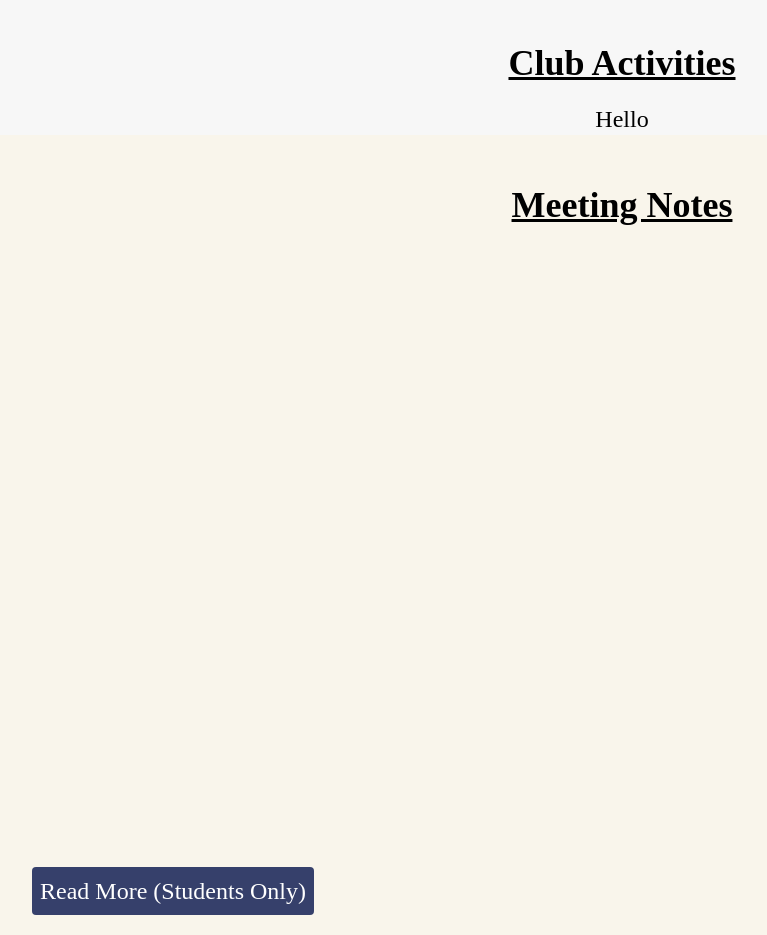
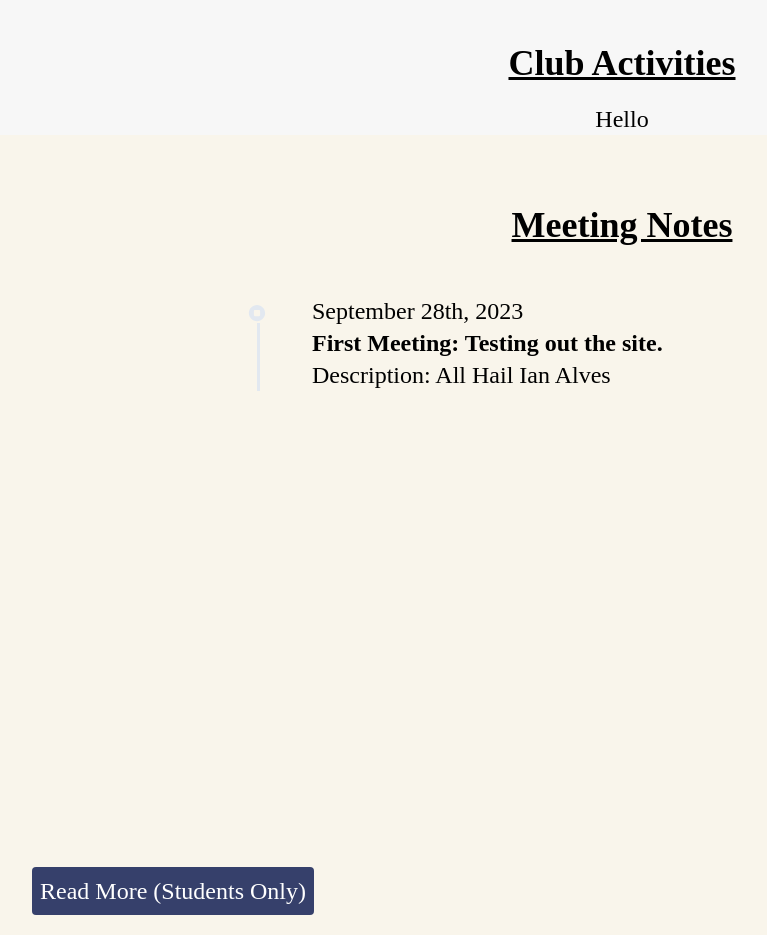
Before and after one commit to minh-p/pacificacornerstone, a Next.js app in the folder frontend/: page / in a window 1280 px wide. Shown: the part 1660-2595 px from the top of the page, without its empty margins (18-785 px from the left). Built offline with nearby package versions, Linux system fonts and the light colour scheme; no server answers.

Commit message:
Added Preview of Meeting Notes on Home Page.

```diff
--- a/frontend/app/components/MeetingNotes.tsx
+++ b/frontend/app/components/MeetingNotes.tsx
@@ -1,3 +1,4 @@
+import { StopCircleIcon } from "@heroicons/react/24/solid"
 import { useSession } from 'next-auth/react'
 import Link from 'next/link'
 
@@ -10,10 +11,22 @@ const MeetingNotes = () => {
         id="meeting-notes"
         className="relative max-w-[1920px] m-auto h-[800px] bg-[#f9f5eb]"
       >
-        <div className="text-center pt-[50px]">
-          <h2 className="font-bold lx:text-5xl lg:text-4xl md:text-3xl text-2xl underline">
+        <div className="pt-[50px]">
+          <h2 className="text-center font-bold lx:text-5xl lg:text-4xl md:text-3xl text-2xl underline">
             Meeting Notes
           </h2>
+          <div className="md:max-w-[50%] max-w-[80%] text-2xl m-auto my-[50px] relative">
+            <div className="hidden absolute top-3 bottom-0 right-full mr-7 md:mr-[3.25rem] w-[3px] bg-slate-200 dark:bg-slate-800 sm:block">
+            </div>
+            <ul>
+              <li className="my-[25px] relative text-xl xl:text-2xl">
+                <StopCircleIcon className="bg-[#f9f5eb] hidden absolute mr-6 right-[99.5%] top-2 text-slate-200 dark:text-slate-600 md:mr-12 h-5 w-5 overflow-visible sm:block" />
+                <p>September 28th, 2023</p>
+                <p className="font-bold">First Meeting: Testing out the site.</p>
+                <p>Description: All Hail Ian Alves</p>
+              </li>
+            </ul>
+          </div>
           <Link
             href="/meetings"
             className="md:text-2xl no-underline bg-[#36406b] text-white p-2 rounded absolute bottom-[20px] left-[50px]"
@@ -27,12 +40,24 @@ const MeetingNotes = () => {
   return (
     <article
       id="meeting-notes"
-      className="relative max-w-[1920px] m-auto h-[800px] bg-[#f9f5eb]"
+      className="relative max-w-[1920px] m-auto h-[800px] bg-[#f9f5eb] p-5"
     >
-      <div className="text-center pt-[50px]">
-        <h2 className="font-bold lx:text-5xl lg:text-4xl md:text-3xl text-2xl underline">
+      <div className="pt-[50px]">
+        <h2 className="text-center font-bold lx:text-5xl lg:text-4xl md:text-3xl text-2xl underline">
           Meeting Notes
         </h2>
+        <div className="md:max-w-[50%] max-w-[80%] text-2xl m-auto my-[50px] relative">
+          <div className="hidden absolute top-3 bottom-0 right-full mr-7 md:mr-[3.25rem] w-[3px] bg-slate-200 dark:bg-slate-800 sm:block">
+          </div>
+          <ul>
+            <li className="my-[25px] relative text-xl xl:text-2xl">
+              <StopCircleIcon className="bg-[#f9f5eb] hidden absolute mr-6 right-[99.5%] top-2 text-slate-200 dark:text-slate-600 md:mr-12 h-5 w-5 overflow-visible sm:block" />
+              <p>September 28th, 2023</p>
+              <p className="font-bold">First Meeting: Testing out the site.</p>
+              <p>Description: All Hail Ian Alves</p>
+            </li>
+          </ul>
+        </div>
         <Link
           href="/api/auth/signin"
           className="md:text-2xl no-underline bg-[#36406b] text-white p-2 rounded absolute bottom-[20px] left-[50px]"
```
